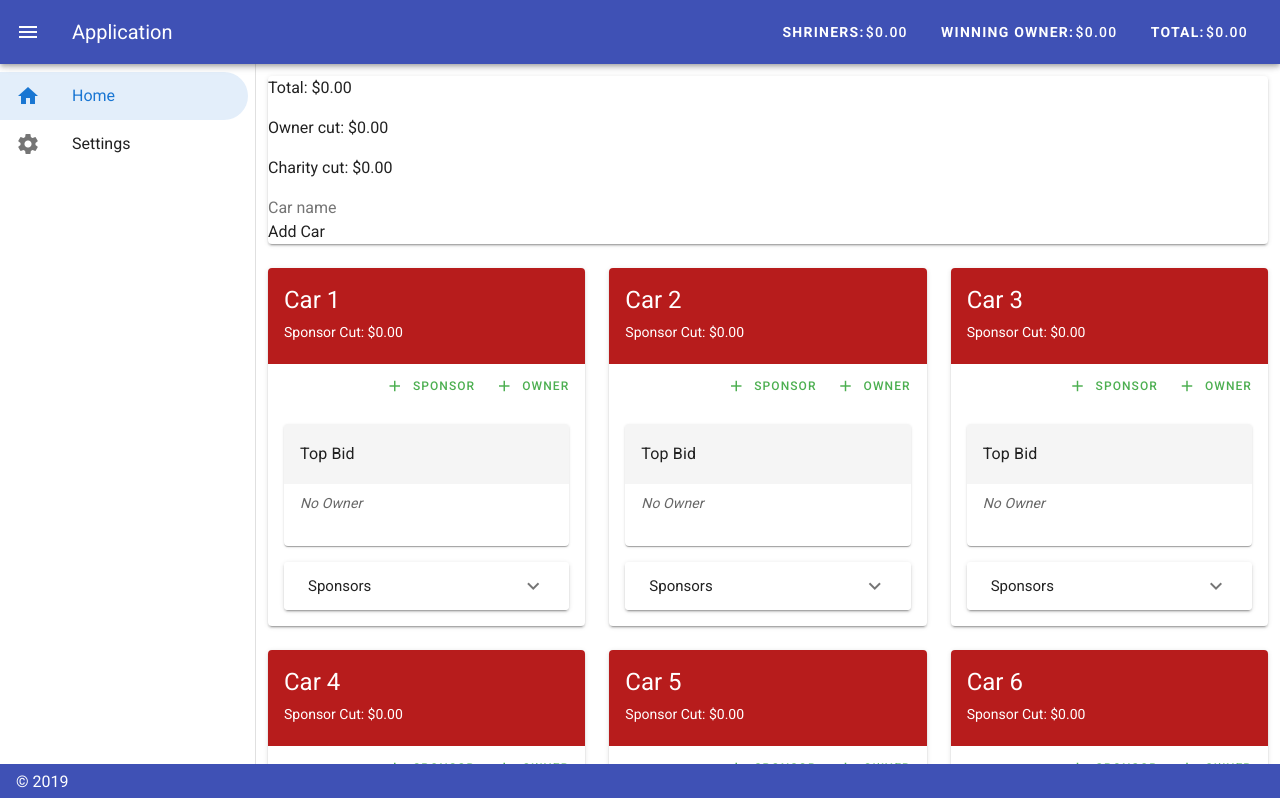
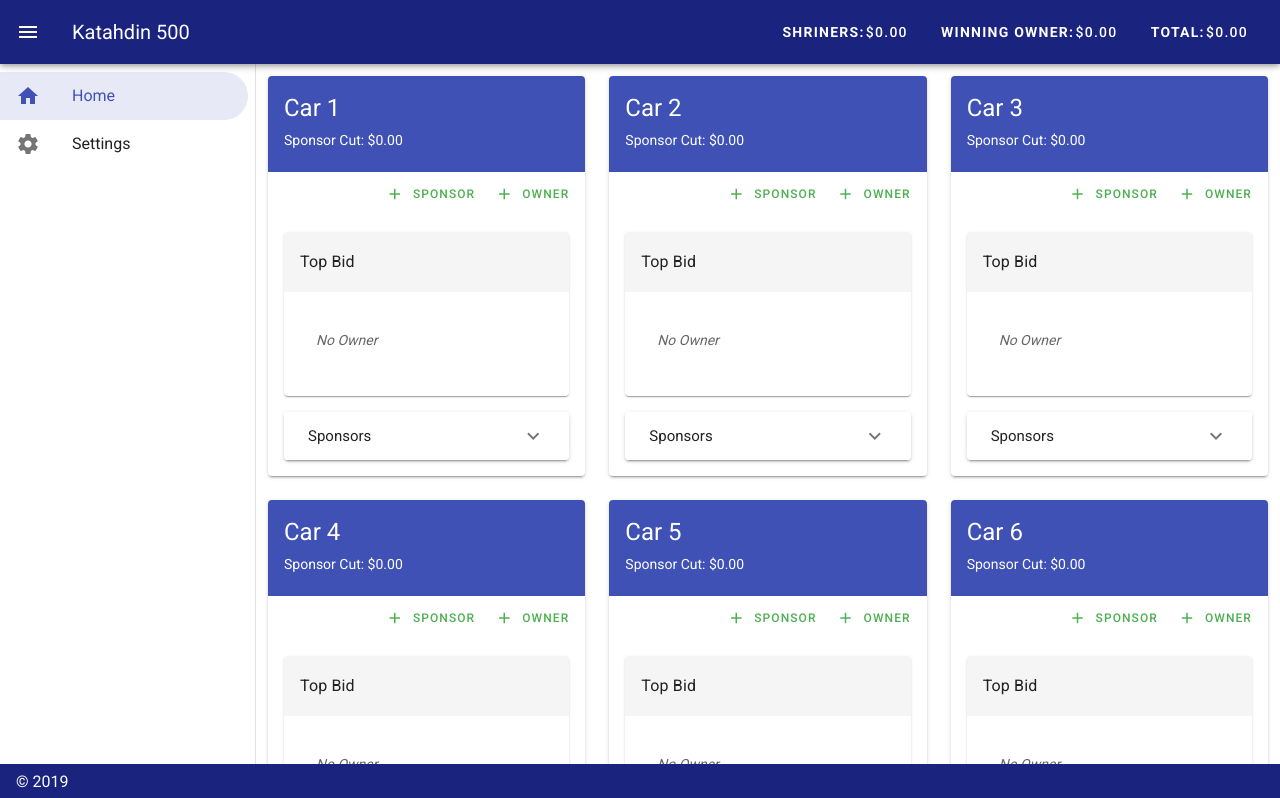
Before and after one commit to pixleight/bookie, a Vue app: page / in a window 1280 px wide. Shown: the top 798 px of the page. Built offline with nearby package versions, Linux system fonts and the light colour scheme.

Commit message:
Restyling components, adding persistent state

```diff
--- a/package.json
+++ b/package.json
@@ -14,7 +14,8 @@
     "vue-router": "^3.0.3",
     "vue-uuid": "^1.1.1",
     "vuetify": "^2.0.4",
-    "vuex": "^3.0.1"
+    "vuex": "^3.0.1",
+    "vuex-persist": "^2.0.1"
   },
   "devDependencies": {
     "@mdi/font": "^3.8.95",
--- a/src/App.vue
+++ b/src/App.vue
@@ -6,7 +6,7 @@
       app
     >
       <v-list shaped>
-        <v-list-item-group v-model="nav.item" color="primary">
+        <v-list-item-group v-model="nav.item" color="indigo">
 
           <v-list-item v-for="(item, i) in nav.items" :key="i" :to="item.link">
             <v-list-item-action>
@@ -24,11 +24,11 @@
     <v-app-bar
       app
       :clipped-left="$vuetify.breakpoint.lgAndUp"
-      color="indigo"
+      color="indigo darken-4"
       dark
     >
       <v-app-bar-nav-icon @click.stop="drawer = !drawer"></v-app-bar-nav-icon>
-      <v-toolbar-title>Application</v-toolbar-title>
+      <v-toolbar-title>Katahdin 500</v-toolbar-title>
       <v-spacer />
       <v-toolbar-items>
         <v-btn text tag="div"><strong>Shriners:</strong> {{ getCut('charity') | money }}</v-btn>
@@ -46,7 +46,7 @@
       </v-container>
     </v-content>
     <v-footer
-      color="indigo"
+      color="indigo darken-4"
       app
     >
       <span class="white--text">&copy; 2019</span>
--- a/src/components/CarComponent.vue
+++ b/src/components/CarComponent.vue
@@ -1,7 +1,7 @@
 <template>
   <v-flex xs4>
     <v-card>
-      <v-card-title class="headline red darken-4 white--text">
+      <v-card-title class="headline indigo white--text">
         <div>{{ car.name }}</div>
         <v-list-item-subtitle>Sponsor Cut: {{ sponsorCut | money }}</v-list-item-subtitle>
       </v-card-title>
@@ -12,11 +12,7 @@
       </v-card-actions>
       <v-card-text>
         <owner-component v-bind:owner="owner" v-bind:car-id="car.id"/>
-
-              <sponsors-list v-bind:sponsors="sponsors" v-bind:car-id="car.id"/>
-            </v-expansion-panel-content>
-          </v-expansion-panel>
-        </v-expansion-panels>
+        <sponsors-list v-bind:sponsors="sponsors" v-bind:car-id="car.id"/>
       </v-card-text>
     </v-card>
   </v-flex>
@@ -30,7 +26,6 @@ import OwnerComponent from '@/components/OwnerComponent';
 import OwnerForm from '@/components/OwnerForm';
 
 export default {
-  name: 'CarComponent',
   props: {
     car: Object,
   },
--- a/src/components/OwnerComponent.vue
+++ b/src/components/OwnerComponent.vue
@@ -2,32 +2,32 @@
   <v-card class="mb-4" elevation="1">
     <v-card-title class="subtitle-1 grey lighten-4 mb-2">Top Bid</v-card-title>
     <v-card-text>
-      <div v-if="owner">
-        <v-container>
-          <v-layout align-center>
-            <v-flex shrink>
-              <v-btn small icon color="red" @click="deleteOwner(owner.id)">
-                <v-icon>remove_circle</v-icon>
-              </v-btn>
-            </v-flex>
-            <v-flex>
-              <p class="subtitle-1 mb-1">
-                {{ owner.name }}
-              </p>
-              <div class="d-flex">
-                <span><span class='text--primary'>Bid:</span> {{ owner.bid | money }}</span>
-                <v-spacer />
-                <span><span class='text--primary'>Site:</span> {{ owner.site }}</span>
-              </div>
-            </v-flex>
-          </v-layout>
-        </v-container>
-      </div>
-      <div v-else>
-        <p>
-          <em>No Owner</em>
-        </p>
-      </div>
+      <v-list two-line>
+        <v-list-item v-if="owner">
+          <v-list-item-content>
+            <v-list-item-title>
+              {{ owner.name }}
+            </v-list-item-title>
+            <v-list-item-subtitle>
+              <span class='text--primary'>Bid:</span> {{ owner.bid | money }}<br />
+              <span class='text--primary'>Site:</span> {{ owner.site }}
+            </v-list-item-subtitle>
+          </v-list-item-content>
+          <v-list-item-action>
+            <v-btn small icon color="red" @click="deleteOwner(owner.id)">
+              <v-icon>remove_circle</v-icon>
+            </v-btn>
+          </v-list-item-action>
+        </v-list-item>
+
+        <v-list-item v-else>
+          <v-list-item-content>
+            <v-list-item-subtitle>
+              <em>No Owner</em>
+            </v-list-item-subtitle>
+          </v-list-item-content>
+        </v-list-item>
+      </v-list>
     </v-card-text>
   </v-card>
 </template>
@@ -36,7 +36,6 @@
 import { mapActions } from 'vuex';
 
 export default {
-  name: 'OwnerComponent',
   props: {
     carId: String,
     owner: Object,
@@ -49,22 +48,6 @@ export default {
     }
   },
   methods: {
-    addOwner: function() {
-      if( this.bid < this.minimumBid ) {
-        alert('Bid must be higher');
-        return;
-      }
-      this.$store.dispatch('addOwner', {
-        carId: this.carId,
-        name: this.name,
-        site: this.site,
-        bid: this.bid,
-      }).then(() => {
-        this.name = '';
-        this.site = '';
-        this.bid = this.owner.bid + 1;
-      });
-    },
     ...mapActions([
       'deleteOwner',
     ]),
--- a/src/components/OwnerForm.vue
+++ b/src/components/OwnerForm.vue
@@ -54,10 +54,7 @@
 </template>
 
 <script>
-import { mapActions } from 'vuex';
-
 export default {
-  name: 'OwnerComponent',
   props: {
     car: Object,
     carId: String,
--- a/src/components/SponsorsForm.vue
+++ b/src/components/SponsorsForm.vue
@@ -45,8 +45,6 @@
 </template>
 
 <script>
-import { mapActions } from 'vuex';
-
 export default {
   props: {
     car: Object,
--- a/src/components/SponsorsList.vue
+++ b/src/components/SponsorsList.vue
@@ -3,23 +3,26 @@
     <v-expansion-panel>
       <v-expansion-panel-header ripple>Sponsors</v-expansion-panel-header>
       <v-expansion-panel-content>
-        <v-list disabled two-line dense>
-          <v-list-item-group v-model="sponsors">
+        <v-list two-line>
           <template v-for="(sponsor, index) in sponsors">
             <v-list-item :key="sponsor.id">
-                <template>
               <v-list-item-content>
                 <v-list-item-title v-html="sponsor.name" />
-                    <v-list-item-subtitle v-html="sponsor.site" />
+                <v-list-item-subtitle>
+                  Site: {{ sponsor.site }}
+                </v-list-item-subtitle>
               </v-list-item-content>
-                </template>
+              <v-list-item-action>
+                <v-btn small icon color="red" @click.stop="deleteSponsor(sponsor.id)">
+                  <v-icon>remove_circle</v-icon>
+                </v-btn>
+              </v-list-item-action>
             </v-list-item>
             <v-divider
               v-if="index + 1 < sponsors.length"
               :key="index"
             ></v-divider>
           </template>
-          </v-list-item-group>
         </v-list>
       </v-expansion-panel-content>
     </v-expansion-panel>
--- a/src/store.js
+++ b/src/store.js
@@ -1,5 +1,6 @@
 import Vue from 'vue'
 import Vuex from 'vuex'
+import VuexPersistence from 'vuex-persist';
 import _ from 'lodash';
 import { uuid } from 'vue-uuid';
 
@@ -162,5 +163,6 @@ export default new Vuex.Store({
       commit('saveSettings', payload);
       return Promise.resolve();
     }
-  }
+  },
+  plugins: [new VuexPersistence().plugin]
 })
--- a/src/views/Home.vue
+++ b/src/views/Home.vue
@@ -1,22 +1,5 @@
 <template>
   <v-layout wrap justify-space-around>
-    <v-flex xs12>
-      <v-card>
-        <p>
-          Total: {{ getTotalPot | money }}
-        </p>
-        <p>
-          Owner cut: {{ getCut('owner') | money }}
-        </p>
-        <p>
-          Charity cut: {{ getCut('charity') | money }}
-        </p>
-        <form @submit.prevent="addCar">
-          <input required type="text" v-model="carName" placeholder="Car name"><br>
-          <button type="submit">Add Car</button>
-        </form>
-      </v-card>
-    </v-flex>
     <car-component v-for="car in cars" v-bind:car="car" v-bind:key="car.id"/>
   </v-layout>
 </template>
```
Also changed, not shown: 1 other file (tests, documents, lock files or other folders). Lines whose indentation alone changed are shown as unchanged.
